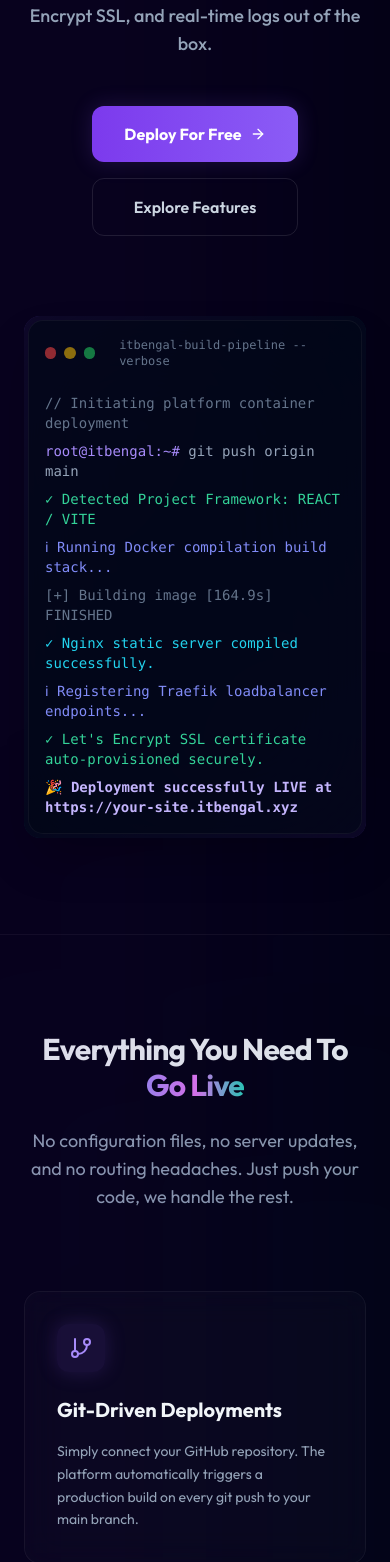
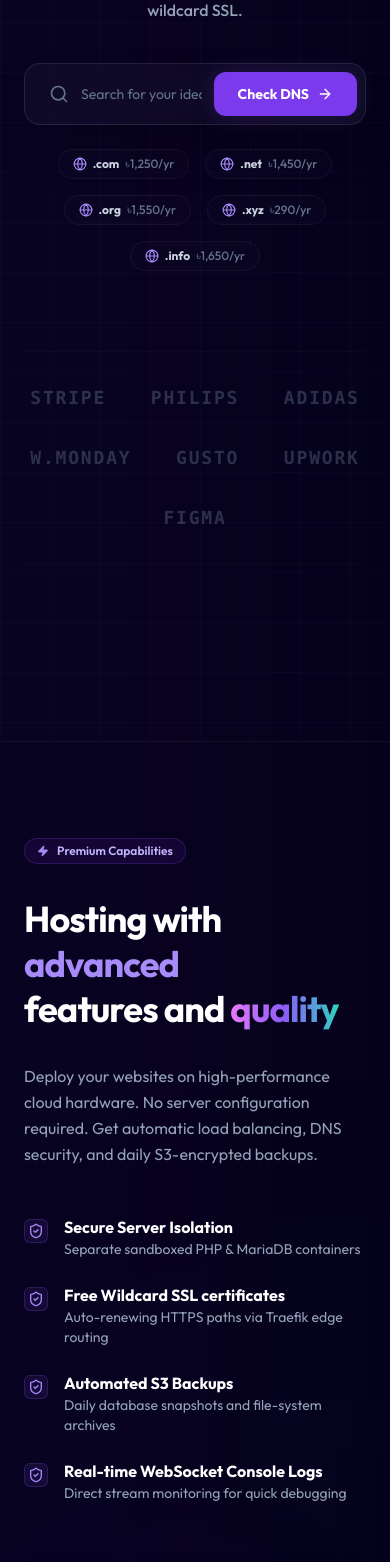
Before and after one commit to aalmamunsikder/itbengal, a Next.js app in the folder apps/landing/: page / in a window 390 px wide. Shown: the part 409-1971 px from the top of the page. Built offline with nearby package versions, Linux system fonts and the light colour scheme.

Commit message:
design: implement high-fidelity domain registration and features showcase on landing page matching reference design

```diff
--- a/apps/landing/src/app/globals.css
+++ b/apps/landing/src/app/globals.css
@@ -5,7 +5,7 @@
 @tailwind utilities;
 
 :root {
-  --background: #030014;
+  --background: #05021a;
   --foreground: #f8fafc;
 }
 
@@ -21,21 +21,28 @@ body {
   @apply bg-clip-text text-transparent bg-gradient-to-r from-primary-400 via-fuchsia-400 to-accent-400;
 }
 
+.bg-grid-pattern {
+  background-size: 50px 50px;
+  background-image:
+    linear-gradient(to right, rgba(139, 92, 246, 0.04) 1px, transparent 1px),
+    linear-gradient(to bottom, rgba(139, 92, 246, 0.04) 1px, transparent 1px);
+}
+
 .glass-panel {
-  background: rgba(255, 255, 255, 0.02);
-  backdrop-filter: blur(16px);
-  -webkit-backdrop-filter: blur(16px);
-  border: 1px solid rgba(255, 255, 255, 0.05);
+  background: rgba(255, 255, 255, 0.015);
+  backdrop-filter: blur(20px);
+  -webkit-backdrop-filter: blur(20px);
+  border: 1px solid rgba(255, 255, 255, 0.04);
 }
 
 .glass-panel-hover {
   @apply transition-all duration-300;
 }
 .glass-panel-hover:hover {
-  background: rgba(255, 255, 255, 0.04);
-  border-color: rgba(139, 92, 246, 0.2);
-  box-shadow: 0 0 30px rgba(139, 92, 246, 0.1);
-  transform: translateY(-2px);
+  background: rgba(255, 255, 255, 0.035);
+  border-color: rgba(139, 92, 246, 0.25);
+  box-shadow: 0 0 40px rgba(139, 92, 246, 0.15);
+  transform: translateY(-4px);
 }
 
 /* Custom scrollbars */
@@ -43,12 +50,12 @@ body {
   width: 8px;
 }
 ::-webkit-scrollbar-track {
-  background: #030014;
+  background: #05021a;
 }
 ::-webkit-scrollbar-thumb {
-  background: #1e1b4b;
+  background: #1b1642;
   border-radius: 4px;
 }
 ::-webkit-scrollbar-thumb:hover {
-  background: #2e2a75;
+  background: #2a2267;
 }
--- a/apps/landing/src/app/page.tsx
+++ b/apps/landing/src/app/page.tsx
@@ -4,15 +4,16 @@ import Header from '@/components/Header';
 import Hero from '@/components/Hero';
 import Features from '@/components/Features';
 import Pricing from '@/components/Pricing';
+import Testimonials from '@/components/Testimonials';
 import Faq from '@/components/Faq';
 import Footer from '@/components/Footer';
 
 export default function LandingPage() {
   return (
-    <div className="relative min-h-screen bg-[#030014] text-slate-100 selection:bg-primary-500/30 selection:text-white">
+    <div className="relative min-h-screen bg-[#05021a] text-slate-100 selection:bg-primary-500/30 selection:text-white">
       {/* Background Decorative Glowing Blobs */}
-      <div className="absolute top-[-10%] left-[-10%] w-[50%] h-[50%] rounded-full bg-primary-900/20 blur-[150px] pointer-events-none" />
-      <div className="absolute top-[20%] right-[-10%] w-[50%] h-[50%] rounded-full bg-accent-950/20 blur-[150px] pointer-events-none" />
+      <div className="absolute top-[-10%] left-[-10%] w-[50%] h-[50%] rounded-full bg-primary-900/15 blur-[150px] pointer-events-none" />
+      <div className="absolute top-[20%] right-[-10%] w-[50%] h-[50%] rounded-full bg-accent-950/15 blur-[150px] pointer-events-none" />
       <div className="absolute bottom-[10%] left-[20%] w-[60%] h-[40%] rounded-full bg-fuchsia-950/10 blur-[180px] pointer-events-none" />
 
       {/* Header */}
@@ -27,18 +28,29 @@ export default function LandingPage() {
       {/* Pricing Tables */}
       <Pricing />
 
+      {/* Testimonials */}
+      <Testimonials />
+
       {/* FAQs */}
       <Faq />
 
       {/* Final Call to Action */}
-      <section className="py-24 md:py-36 px-6 text-center max-w-7xl mx-auto border-t border-white/5 relative">
-        <h2 className="text-4xl md:text-6xl font-extrabold mb-6 tracking-tight">Ready To Launch <br/>Your Next Project?</h2>
-        <p className="text-slate-400 max-w-md mx-auto mb-10 text-sm">Deploy React code or managed WordPress apps instantly. Experience zero config hosting now.</p>
+      <section className="py-24 md:py-36 px-6 text-center max-w-7xl mx-auto border-t border-white/5 relative overflow-hidden">
+        {/* bottom neon curved border effect */}
+        <div className="absolute bottom-0 left-1/2 -translate-x-1/2 w-[80%] h-[2px] bg-gradient-to-r from-transparent via-primary-500 to-transparent blur-[1px]" />
+
+        <h2 className="text-4xl md:text-6xl font-extrabold mb-6 tracking-tight text-white leading-tight">
+          Choose Limitless and feels <br />
+          <span className="text-primary-400">high-performance</span> hosting services
+        </h2>
+        <p className="text-slate-400 max-w-md mx-auto mb-10 text-base">
+          Deploy React web bundles and managed WordPress apps instantly. Experience zero config hosting now.
+        </p>
         <a
           href="https://dashboard.itbengal.xyz/register"
           className="inline-flex px-8 py-4 rounded-xl text-base font-bold text-white bg-gradient-to-r from-primary-600 to-primary-500 shadow-glow-primary hover:scale-[1.02] active:scale-[0.98] transition-all duration-300"
         >
-          Create Free Account
+          Get Started
         </a>
       </section>
 
--- a/apps/landing/src/components/Features.tsx
+++ b/apps/landing/src/components/Features.tsx
@@ -1,75 +1,93 @@
 'use client';
 
-import {
-  GitBranch,
-  FolderArchive,
-  Database,
-  ShieldCheck,
-  Globe,
-  Terminal
-} from 'lucide-react';
+import { ShieldCheck, Server, Database, Zap, Activity, Terminal } from 'lucide-react';
 
 export default function Features() {
+  const bulletPoints = [
+    { title: 'Secure Server Isolation', desc: 'Separate sandboxed PHP & MariaDB containers' },
+    { title: 'Free Wildcard SSL certificates', desc: 'Auto-renewing HTTPS paths via Traefik edge routing' },
+    { title: 'Automated S3 Backups', desc: 'Daily database snapshots and file-system archives' },
+    { title: 'Real-time WebSocket Console Logs', desc: 'Direct stream monitoring for quick debugging' },
+  ];
+
   return (
-    <section id="features" className="py-24 md:py-36 px-6 max-w-7xl mx-auto border-t border-white/5">
-      <div className="text-center mb-20">
-        <h2 className="text-3xl md:text-5xl font-bold mb-6 tracking-tight">Everything You Need To <span className="gradient-text">Go Live</span></h2>
-        <p className="text-slate-400 max-w-2xl mx-auto text-lg">No configuration files, no server updates, and no routing headaches. Just push your code, we handle the rest.</p>
+    <section id="features" className="py-24 px-6 max-w-7xl mx-auto border-t border-white/5 relative">
+      <div className="grid gap-16 lg:grid-cols-2 items-center">
+        {/* Left Side: Text and bullets */}
+        <div className="space-y-8">
+          <div className="inline-flex items-center gap-2 px-3 py-1 rounded-full border border-primary-500/20 bg-primary-950/30 text-xs font-semibold text-primary-300">
+            <Zap className="h-3 w-3 text-primary-400 fill-primary-400" />
+            Premium Capabilities
+          </div>
+          <h2 className="text-4xl md:text-6xl font-bold tracking-tight text-white leading-tight">
+            Hosting with <span className="text-primary-400">advanced</span> <br />
+            features and <span className="bg-gradient-to-r from-fuchsia-400 via-primary-500 to-accent-400 bg-clip-text text-transparent">quality</span>
+          </h2>
+          <p className="text-slate-400 text-base md:text-lg leading-relaxed">
+            Deploy your websites on high-performance cloud hardware. No server configuration required. Get automatic load balancing, DNS security, and daily S3-encrypted backups.
+          </p>
+
+          <div className="space-y-6 pt-4">
+            {bulletPoints.map((item, idx) => (
+              <div key={idx} className="flex gap-4 items-start">
+                <div className="h-6 w-6 rounded-md bg-primary-500/10 border border-primary-500/20 flex items-center justify-center text-primary-400 mt-1 flex-shrink-0">
+                  <ShieldCheck className="h-4 w-4" />
+                </div>
+                <div>
+                  <h4 className="font-bold text-white text-base md:text-lg">{item.title}</h4>
+                  <p className="text-slate-400 text-sm">{item.desc}</p>
+                </div>
+              </div>
+            ))}
+          </div>
+        </div>
+
+        {/* Right Side: Showcase Illustration with styling */}
+        <div className="relative flex justify-center">
+          {/* Neon back glow circles */}
+          <div className="absolute inset-0 bg-gradient-to-tr from-primary-600/10 via-fuchsia-600/5 to-transparent blur-3xl rounded-full" />
+
+          <div className="relative max-w-lg w-full rounded-3xl p-1 bg-gradient-to-br from-primary-500/20 via-white/5 to-accent-500/20 shadow-2xl overflow-hidden group">
+            <div className="absolute inset-0 bg-[#05021a]/80 backdrop-blur-2xl rounded-2xl" />
+            <img
+              src="/hosting_features_mockup.png"
+              alt="Premium Hosting Features Illustration"
+              className="relative w-full rounded-2xl object-cover hover:scale-[1.02] transition-all duration-500 select-none pointer-events-none"
+            />
+          </div>
+        </div>
       </div>
 
-      <div className="grid gap-8 sm:grid-cols-2 lg:grid-cols-3">
-        {/* Card 1 */}
-        <div className="glass-panel glass-panel-hover rounded-2xl p-8 flex flex-col">
-          <div className="h-12 w-12 rounded-xl bg-primary-500/10 flex items-center justify-center text-primary-400 mb-6 shadow-glow-primary">
-            <GitBranch className="h-6 w-6" />
+      {/* 3-Column Features Highlights below */}
+      <div className="grid gap-8 sm:grid-cols-2 lg:grid-cols-3 mt-32 pt-16 border-t border-white/5">
+        <div className="glass-panel glass-panel-hover rounded-2xl p-8">
+          <div className="h-12 w-12 rounded-xl bg-primary-500/10 border border-primary-500/20 flex items-center justify-center text-primary-400 mb-6 shadow-glow-primary">
+            <Server className="h-6 w-6" />
           </div>
-          <h3 className="text-xl font-bold mb-4">Git-Driven Deployments</h3>
-          <p className="text-slate-400 text-sm leading-relaxed">Simply connect your GitHub repository. The platform automatically triggers a production build on every git push to your main branch.</p>
+          <h3 className="text-xl font-bold mb-3 text-white">Isolated Containers</h3>
+          <p className="text-slate-400 text-sm leading-relaxed">
+            Every WordPress deployment receives a dedicated Apache/PHP and MariaDB process layer. Zero resource pollution.
+          </p>
         </div>
 
-        {/* Card 2 */}
-        <div className="glass-panel glass-panel-hover rounded-2xl p-8 flex flex-col">
-          <div className="h-12 w-12 rounded-xl bg-accent-500/10 flex items-center justify-center text-accent-400 mb-6 shadow-glow-accent">
-            <FolderArchive className="h-6 w-6" />
+        <div className="glass-panel glass-panel-hover rounded-2xl p-8">
+          <div className="h-12 w-12 rounded-xl bg-fuchsia-500/10 border border-fuchsia-500/20 flex items-center justify-center text-fuchsia-400 mb-6">
+            <Database className="h-6 w-6" />
           </div>
-          <h3 className="text-xl font-bold mb-4">ZIP File Upload Wizard</h3>
-          <p className="text-slate-400 text-sm leading-relaxed">No Git? No problem. Upload your compiled static HTML or React project as a `.zip` file, and we will package, spin up, and route it instantly.</p>
+          <h3 className="text-xl font-bold mb-3 text-white">Automated Backups</h3>
+          <p className="text-slate-400 text-sm leading-relaxed">
+            One-click recovery from daily automated archive backups. Encrypted using AES-256 standard protocols.
+          </p>
         </div>
 
-        {/* Card 3 */}
-        <div className="glass-panel glass-panel-hover rounded-2xl p-8 flex flex-col">
-          <div className="h-12 w-12 rounded-xl bg-fuchsia-500/10 flex items-center justify-center text-fuchsia-400 mb-6">
-            <Database className="h-6 w-6" />
+        <div className="glass-panel glass-panel-hover rounded-2xl p-8">
+          <div className="h-12 w-12 rounded-xl bg-accent-500/10 border border-accent-500/20 flex items-center justify-center text-accent-400 mb-6 shadow-glow-accent">
+            <Activity className="h-6 w-6" />
           </div>
-          <h3 className="text-xl font-bold mb-4">Managed WordPress</h3>
-          <p className="text-slate-400 text-sm leading-relaxed">Deploy robust WordPress sites in a two-container isolated setup (MariaDB + PHP/Apache) with file explorers and backup orchestration built in.</p>
-        </div>
-
-        {/* Card 4 */}
-        <div className="glass-panel glass-panel-hover rounded-2xl p-8 flex flex-col">
-          <div className="h-12 w-12 rounded-xl bg-indigo-500/10 flex items-center justify-center text-indigo-400 mb-6">
-            <ShieldCheck className="h-6 w-6" />
-          </div>
-          <h3 className="text-xl font-bold mb-4">Automatic SSL/TLS</h3>
-          <p className="text-slate-400 text-sm leading-relaxed">Every site deployed automatically receives a Let's Encrypt SSL/TLS certificate. Traefik handles certificate renewals automatically.</p>
-        </div>
-
-        {/* Card 5 */}
-        <div className="glass-panel glass-panel-hover rounded-2xl p-8 flex flex-col">
-          <div className="h-12 w-12 rounded-xl bg-teal-500/10 flex items-center justify-center text-teal-400 mb-6">
-            <Globe className="h-6 w-6" />
-          </div>
-          <h3 className="text-xl font-bold mb-4">Custom Domains</h3>
-          <p className="text-slate-400 text-sm leading-relaxed">Bind your own brand's custom domains (`yourdomain.com`) in seconds with automatic wildcard routing configurations.</p>
-        </div>
-
-        {/* Card 6 */}
-        <div className="glass-panel glass-panel-hover rounded-2xl p-8 flex flex-col">
-          <div className="h-12 w-12 rounded-xl bg-red-500/10 flex items-center justify-center text-red-400 mb-6">
-            <Terminal className="h-6 w-6" />
-          </div>
-          <h3 className="text-xl font-bold mb-4">Realtime logs</h3>
-          <p className="text-slate-400 text-sm leading-relaxed">Inspect compile logs and server runtime outputs in real-time straight from your browser console via WebSockets.</p>
+          <h3 className="text-xl font-bold mb-3 text-white">Load Balancing</h3>
+          <p className="text-slate-400 text-sm leading-relaxed">
+            Traefik dynamic edge load-balancers optimize network routing on the fly, keeping load times under 300ms.
+          </p>
         </div>
       </div>
     </section>
--- a/apps/landing/src/components/Hero.tsx
+++ b/apps/landing/src/components/Hero.tsx
@@ -1,69 +1,91 @@
 'use client';
 
+import { useState } from 'react';
 import Link from 'next/link';
-import { ArrowRight, Zap } from 'lucide-react';
+import { ArrowRight, Search, Globe } from 'lucide-react';
 
 export default function Hero() {
+  const [domainQuery, setDomainQuery] = useState('');
+
+  const extensions = [
+    { ext: '.com', price: '৳1,250/yr' },
+    { ext: '.net', price: '৳1,450/yr' },
+    { ext: '.org', price: '৳1,550/yr' },
+    { ext: '.xyz', price: '৳290/yr' },
+    { ext: '.info', price: '৳1,650/yr' },
+  ];
+
+  const partners = [
+    { name: 'stripe' },
+    { name: 'PHILIPS' },
+    { name: 'adidas' },
+    { name: 'w.monday' },
+    { name: 'gusto' },
+    { name: 'upwork' },
+    { name: 'Figma' }
+  ];
+
   return (
-    <section className="relative pt-12 pb-24 md:pt-20 md:pb-36 flex flex-col items-center text-center px-6">
-      {/* Badge */}
-      <div className="inline-flex items-center gap-2 px-3 py-1 rounded-full border border-primary-500/20 bg-primary-950/30 text-xs font-semibold text-primary-300 mb-8 animate-pulse-soft">
-        <Zap className="h-3 w-3 text-primary-400 fill-primary-400" />
-        Next-Gen Platform Hosting is Here
+    <section className="relative pt-16 pb-24 md:pt-24 md:pb-32 flex flex-col items-center text-center px-6 overflow-hidden">
+      {/* Background Grid Pattern */}
+      <div className="absolute inset-0 bg-grid-pattern opacity-100 pointer-events-none" />
+
+      {/* Main Tagline */}
+      <h1 className="relative max-w-5xl text-4xl sm:text-6xl md:text-8xl font-extrabold tracking-tight leading-[1.05] mb-8 text-white">
+        Protect Your <span className="text-primary-400">Brand</span> with <br />
+        Trusted Domain <span className="bg-gradient-to-r from-fuchsia-400 via-primary-500 to-accent-400 bg-clip-text text-transparent">Security</span>
+      </h1>
+
+      {/* Subdescription */}
+      <p className="relative max-w-2xl text-slate-400 font-medium md:text-lg mb-10 leading-relaxed">
+        Secure your brand instantly. Register domains, check DNS availability, and host with isolated containers, automated backups, and free wildcard SSL.
+      </p>
+
+      {/* Domain Search Bar */}
+      <div className="relative w-full max-w-2xl bg-white/[0.03] border border-white/10 rounded-2xl p-2 flex items-center shadow-2xl backdrop-blur-xl mb-6">
+        <div className="flex items-center pl-4 text-slate-500">
+          <Search className="h-5 w-5" />
+        </div>
+        <input
+          type="text"
+          placeholder="Search for your ideal domain (e.g. mybrand.com)..."
+          value={domainQuery}
+          onChange={(e) => setDomainQuery(e.target.value)}
+          className="w-full bg-transparent border-0 outline-none text-slate-200 placeholder-slate-500 px-3 py-3 text-sm md:text-base focus:ring-0"
+        />
+        <Link
+          href={`https://dashboard.itbengal.xyz/domains`}
+          className="bg-primary-600 hover:bg-primary-500 text-white font-bold px-6 py-3 rounded-xl text-sm md:text-base transition-all duration-300 shadow-glow-primary active:scale-[0.98] flex items-center gap-2 whitespace-nowrap"
+        >
+          Check DNS
+          <ArrowRight className="h-4 w-4" />
+        </Link>
       </div>
 
-      {/* Title */}
-      <h1 className="max-w-4xl text-4xl sm:text-5xl md:text-7xl font-extrabold tracking-tight leading-none mb-8">
-        The Developer-First <br/>
-        <span className="gradient-text">App Hosting Platform</span>
-      </h1>
-
-      {/* Description */}
-      <p className="max-w-2xl text-lg md:text-xl text-slate-400 font-medium mb-12">
-        Deploy your static React web apps and fully managed WordPress containers in seconds. Fast global routing, free Let's Encrypt SSL, and real-time logs out of the box.
-      </p>
-
-      {/* Actions */}
-      <div className="flex flex-col sm:flex-row gap-4 mb-20">
-        <Link
-          href="https://dashboard.itbengal.xyz/register"
-          className="px-8 py-4 rounded-xl text-base font-bold text-white bg-gradient-to-r from-primary-600 to-primary-500 shadow-glow-primary hover:scale-[1.02] active:scale-[0.98] transition-all duration-300 flex items-center justify-center gap-2"
-        >
-          Deploy For Free
-          <ArrowRight className="h-4 w-4" />
-        </Link>
-        <a
-          href="#features"
-          className="px-8 py-4 rounded-xl text-base font-semibold text-slate-300 border border-white/10 hover:bg-white/5 active:scale-[0.98] transition-all duration-300 flex items-center justify-center"
-        >
-          Explore Features
-        </a>
+      {/* Domain Extensions Row */}
+      <div className="relative flex flex-wrap justify-center gap-4 mb-20 text-xs md:text-sm">
+        {extensions.map((item, idx) => (
+          <span
+            key={idx}
+            className="px-3.5 py-1.5 rounded-full border border-white/5 bg-white/[0.01] text-slate-400 flex items-center gap-1.5 font-medium hover:border-primary-500/20 hover:text-white transition-all cursor-pointer"
+          >
+            <Globe className="h-3.5 w-3.5 text-primary-400" />
+            <span className="font-bold text-slate-300">{item.ext}</span>
+            <span className="text-slate-500">{item.price}</span>
+          </span>
+        ))}
       </div>
 
-      {/* Mockup Showcase */}
-      <div className="relative max-w-5xl w-full rounded-2xl p-1 bg-gradient-to-br from-primary-500/20 via-accent-500/10 to-primary-500/20 shadow-2xl overflow-hidden group">
-        <div className="absolute inset-0 bg-[#030014]/60 backdrop-blur-3xl rounded-[15px]" />
-        <div className="relative rounded-[15px] border border-white/5 overflow-hidden bg-slate-950/70 p-4 sm:p-6 text-left">
-          {/* Header circles */}
-          <div className="flex items-center gap-2 mb-6">
-            <div className="w-3 h-3 rounded-full bg-red-500/60" />
-            <div className="w-3 h-3 rounded-full bg-yellow-500/60" />
-            <div className="w-3 h-3 rounded-full bg-green-500/60" />
-            <span className="text-xs text-slate-500 ml-4 font-mono select-none">itbengal-build-pipeline --verbose</span>
-          </div>
-          {/* Mock code block */}
-          <div className="font-mono text-sm space-y-2 text-slate-400">
-            <p className="text-slate-500 select-none">// Initiating platform container deployment</p>
-            <p><span className="text-primary-400">root@itbengal:~#</span> git push origin main</p>
-            <p className="text-emerald-400">✓ Detected Project Framework: REACT / VITE</p>
-            <p className="text-indigo-400">ℹ Running Docker compilation build stack...</p>
-            <p className="text-slate-500 select-none">  [+] Building image [164.9s] FINISHED</p>
-            <p className="text-cyan-400">✓ Nginx static server compiled successfully.</p>
-            <p className="text-indigo-400">ℹ Registering Traefik loadbalancer endpoints...</p>
-            <p className="text-emerald-400">✓ Let's Encrypt SSL certificate auto-provisioned securely.</p>
-            <p className="text-primary-300 font-bold">🎉 Deployment successfully LIVE at https://your-site.itbengal.xyz</p>
-          </div>
-        </div>
+      {/* Faded Partner Logos Row */}
+      <div className="relative w-full max-w-6xl border-t border-b border-white/5 py-8 flex flex-wrap items-center justify-around gap-8 mb-20 select-none pointer-events-none opacity-40">
+        {partners.map((partner, idx) => (
+          <span
+            key={idx}
+            className="text-lg md:text-2xl font-bold tracking-widest uppercase font-mono text-slate-500"
+          >
+            {partner.name}
+          </span>
+        ))}
       </div>
     </section>
   );
--- /dev/null
+++ b/apps/landing/src/components/Testimonials.tsx
@@ -0,0 +1,104 @@
+'use client';
+
+import { Star } from 'lucide-react';
+
+interface Testimonial {
+  name: string;
+  role: string;
+  avatarUrl: string;
+  quote: string;
+  rating: number;
+}
+
+export default function Testimonials() {
+  const testimonials: Testimonial[] = [
+    {
+      name: 'Ryan K.',
+      role: 'Frontend Architect',
+      avatarUrl: 'https://images.unsplash.com/photo-1534528741775-53994a69daeb?auto=format&fit=crop&w=100&h=100&q=80',
+      quote: 'Deploying static React bundles on ITBengal takes under 15 seconds. The ZIP upload wizard changed my deployment pipeline forever.',
+      rating: 5,
+    },
+    {
+      name: 'Amara D.',
+      role: 'WordPress Lead',
+      avatarUrl: 'https://images.unsplash.com/photo-1517841905240-472988babdf9?auto=format&fit=crop&w=100&h=100&q=80',
+      quote: 'The dual-container isolation for WordPress runs PHP and MariaDB cleanly without interference. Speed and security are outstanding.',
+      rating: 5,
+    },
+    {
+      name: 'Daniel P.',
+      role: 'SaaS Founder',
+      avatarUrl: 'https://images.unsplash.com/photo-1507003211169-0a1dd7228f2d?auto=format&fit=crop&w=100&h=100&q=80',
+      quote: 'Let\'s Encrypt wildcard certificates are issued immediately. Adding our custom domains takes just a single click. Absolutely stellar.',
+      rating: 5,
+    },
+    {
+      name: 'Sarah J.',
+      role: 'Agency Director',
+      avatarUrl: 'https://images.unsplash.com/photo-1494790108377-be9c29b29330?auto=format&fit=crop&w=100&h=100&q=80',
+      quote: 'Automated database backups encrypted via AES-256 gave us complete peace of mind. ITBengal is now our primary hosting platform.',
+      rating: 5,
+    },
+    {
+      name: 'Devin M.',
+      role: 'Fullstack Developer',
+      avatarUrl: 'https://images.unsplash.com/photo-1500648767791-00dcc994a43e?auto=format&fit=crop&w=100&h=100&q=80',
+      quote: 'Streaming runtime logs via WebSockets is fantastic. I can debug compile issues immediately without digging through server shells.',
+      rating: 5,
+    },
+    {
+      name: 'Clara S.',
+      role: 'Technical Lead',
+      avatarUrl: 'https://images.unsplash.com/photo-1438761681033-6461ffad8d80?auto=format&fit=crop&w=100&h=100&q=80',
+      quote: 'The performance stats telemetries inside the dashboard are extremely accurate. Outstanding uptime, load times, and bandwidth usage.',
+      rating: 5,
+    },
+  ];
+
+  return (
+    <section className="py-24 px-6 max-w-7xl mx-auto border-t border-white/5 relative">
+      <div className="text-center mb-20">
+        <h2 className="text-4xl md:text-6xl font-bold tracking-tight mb-6">
+          What our <span className="gradient-text">clients say</span>
+        </h2>
+        <p className="text-slate-400 max-w-xl mx-auto text-base md:text-lg">
+          Read reviews from the developers, founders, and teams using ITBengal.
+        </p>
+      </div>
+
+      <div className="grid gap-8 sm:grid-cols-2 lg:grid-cols-3">
+        {testimonials.map((t, idx) => (
+          <div
+            key={idx}
+            className="glass-panel glass-panel-hover rounded-2xl p-6 flex flex-col justify-between"
+          >
+            <div>
+              {/* Rating stars */}
+              <div className="flex gap-1 mb-4">
+                {Array.from({ length: t.rating }).map((_, i) => (
+                  <Star key={i} className="h-4 w-4 text-amber-400 fill-amber-400" />
+                ))}
+              </div>
+              <p className="text-slate-300 text-sm leading-relaxed mb-6 font-medium italic">
+                "{t.quote}"
+              </p>
+            </div>
+            {/* User profile */}
+            <div className="flex items-center gap-3 pt-4 border-t border-white/5">
+              <img
+                src={t.avatarUrl}
+                alt={t.name}
+                className="h-10 w-10 rounded-full object-cover border border-white/10"
+              />
+              <div>
+                <h4 className="font-bold text-white text-sm">{t.name}</h4>
+                <p className="text-slate-500 text-xs">{t.role}</p>
+              </div>
+            </div>
+          </div>
+        ))}
+      </div>
+    </section>
+  );
+}
```
Also changed, not shown: apps/landing/src/components/Pricing.tsx (+149 -84 lines), apps/landing/public/hosting_features_mockup.png (added).
